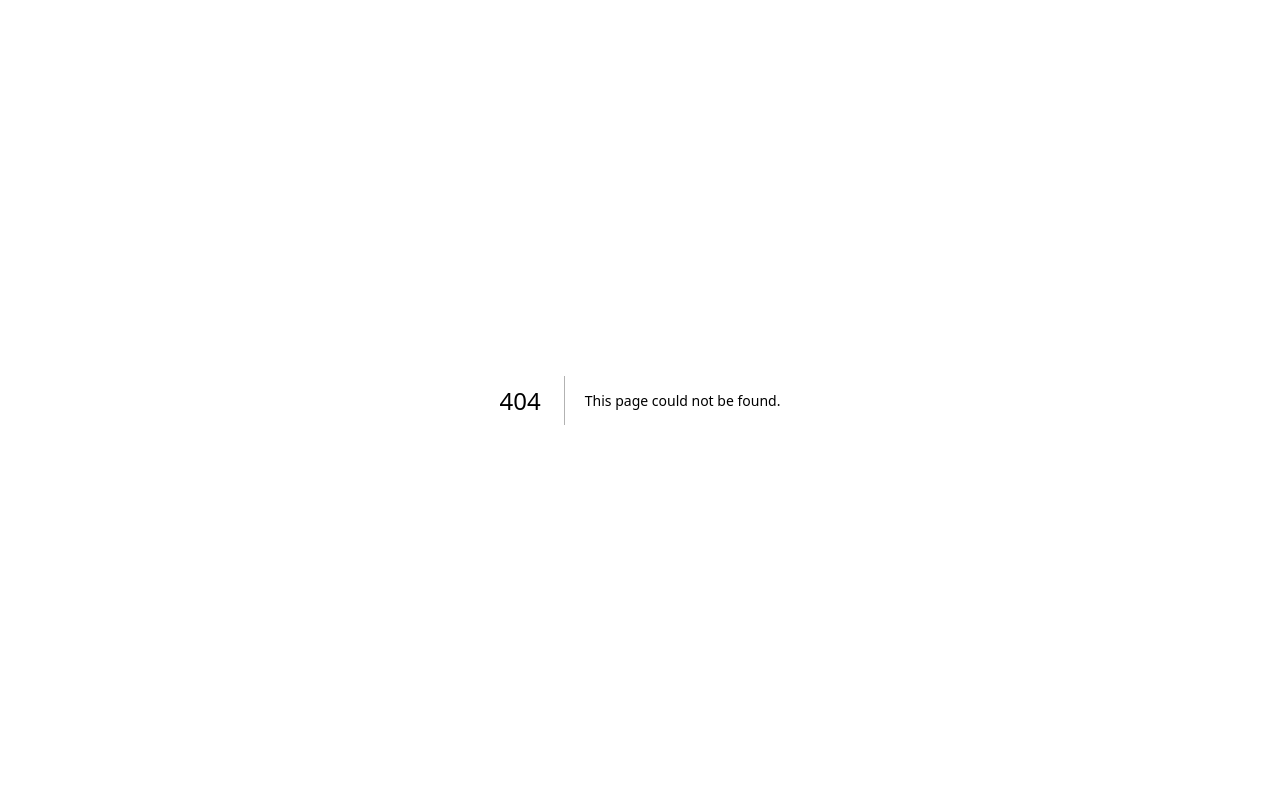
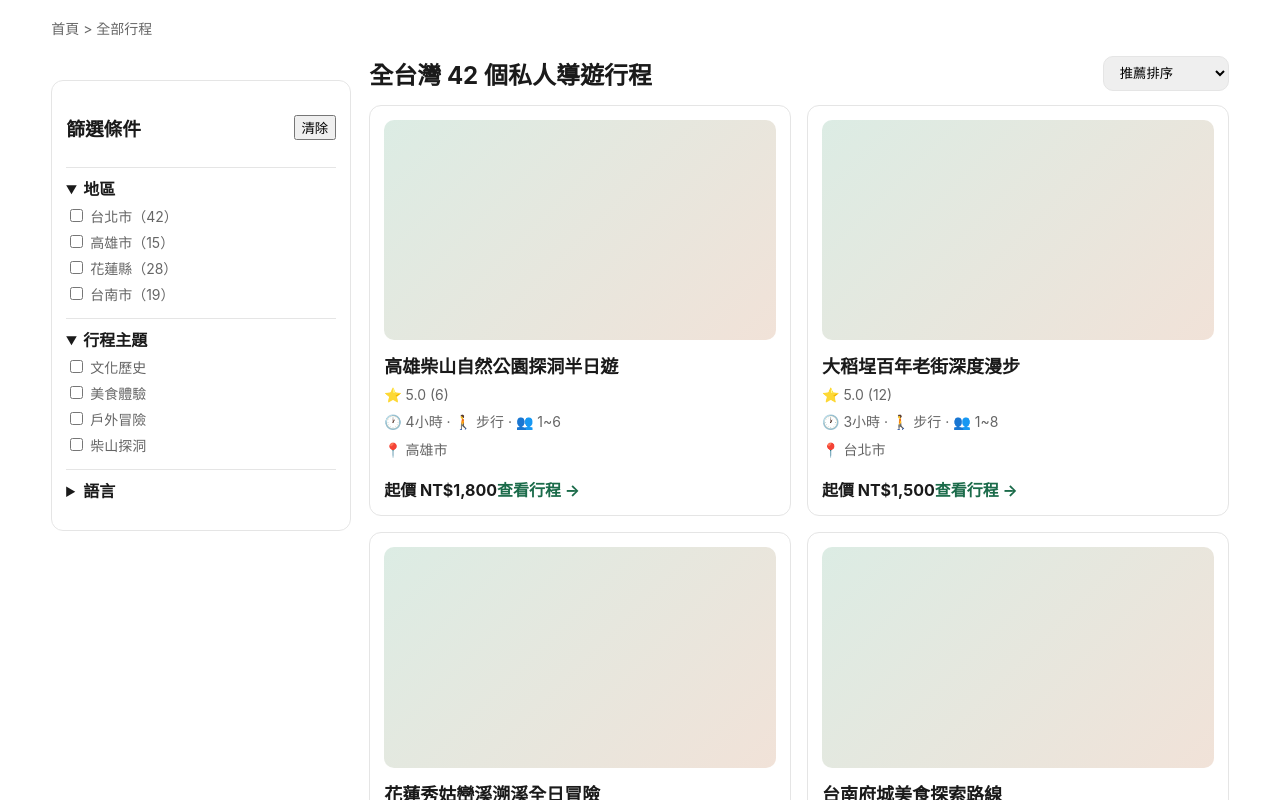
Before and after one commit to smallwei0301/tour-platform, a Next.js app in the folder apps/web/: page /activities in a window 1280 px wide. Before the commit this address had no page. Shown: the top 800 px of the page. Built offline with nearby package versions, Linux system fonts and the light colour scheme.

Commit message:
feat(ui): add activities listing page with filter sidebar and sort header

```diff
--- /dev/null
+++ b/apps/web/app/activities/page.tsx
@@ -0,0 +1,73 @@
+import Link from 'next/link';
+
+const cards = [
+  { slug: 'chaishan-cave-tour', title: '高雄柴山自然公園探洞半日遊', rating: '5.0 (6)', meta: '🕐 4小時 · 🚶 步行 · 👥 1~6', region: '高雄市', price: 'NT$1,800' },
+  { slug: 'dadadaocheng-walk', title: '大稻埕百年老街深度漫步', rating: '5.0 (12)', meta: '🕐 3小時 · 🚶 步行 · 👥 1~8', region: '台北市', price: 'NT$1,500' },
+  { slug: 'hualien-river', title: '花蓮秀姑巒溪溯溪全日冒險', rating: '5.0 (14)', meta: '🕐 全天 · 🚐 包車 · 👥 1~8', region: '花蓮縣', price: 'NT$3,200' },
+  { slug: 'tainan-food', title: '台南府城美食探索路線', rating: '4.9 (9)', meta: '🕐 4小時 · 🛵 機車 · 👥 1~4', region: '台南市', price: 'NT$1,200' }
+];
+
+export default function ActivitiesPage() {
+  return (
+    <main className="tp-container tp-activities">
+      <div className="tp-breadcrumb">首頁 &gt; 全部行程</div>
+      <section className="tp-activities-layout">
+        <aside className="tp-filter">
+          <div className="tp-filter-head">
+            <h3>篩選條件</h3>
+            <button>清除</button>
+          </div>
+
+          <details open>
+            <summary>地區</summary>
+            <label><input type="checkbox"/> 台北市（42）</label>
+            <label><input type="checkbox"/> 高雄市（15）</label>
+            <label><input type="checkbox"/> 花蓮縣（28）</label>
+            <label><input type="checkbox"/> 台南市（19）</label>
+          </details>
+
+          <details open>
+            <summary>行程主題</summary>
+            <label><input type="checkbox"/> 文化歷史</label>
+            <label><input type="checkbox"/> 美食體驗</label>
+            <label><input type="checkbox"/> 戶外冒險</label>
+            <label><input type="checkbox"/> 柴山探洞</label>
+          </details>
+
+          <details>
+            <summary>語言</summary>
+            <label><input type="checkbox"/> 中文</label>
+            <label><input type="checkbox"/> 英語</label>
+            <label><input type="checkbox"/> 日語</label>
+          </details>
+        </aside>
+
+        <section>
+          <div className="tp-result-head">
+            <h2>全台灣 42 個私人導遊行程</h2>
+            <select aria-label="排序">
+              <option>推薦排序</option>
+              <option>價格：低到高</option>
+              <option>價格：高到低</option>
+              <option>評分：高到低</option>
+            </select>
+          </div>
+
+          <div className="tp-card-grid tp-card-grid-activities">
+            {cards.map((c) => (
+              <article className="tp-card" key={c.slug}>
+                <div className="tp-card-img" />
+                <h3>{c.title}</h3>
+                <p>⭐ {c.rating}</p>
+                <p>{c.meta}</p>
+                <p>📍 {c.region}</p>
+                <strong>起價 {c.price}</strong>
+                <Link className="tp-link" href={`/experiences/${c.slug}`}>查看行程 →</Link>
+              </article>
+            ))}
+          </div>
+        </section>
+      </section>
+    </main>
+  );
+}
--- a/apps/web/app/globals.css
+++ b/apps/web/app/globals.css
@@ -81,3 +81,26 @@ a { color: inherit; text-decoration: none; }
   .tp-card-grid { grid-template-columns: 1fr; }
   .tp-footer-grid { grid-template-columns: 1fr; }
 }
+
+
+.tp-breadcrumb { color: var(--tp-muted); font-size: 14px; margin: 18px 0; }
+.tp-activities { padding-bottom: 40px; }
+.tp-activities-layout { display: grid; gap: 18px; grid-template-columns: 300px minmax(0, 1fr); }
+.tp-filter { border: 1px solid var(--tp-border); border-radius: 12px; padding: 14px; height: fit-content; position: sticky; top: 80px; }
+.tp-filter-head { display: flex; justify-content: space-between; align-items: center; margin-bottom: 8px; }
+.tp-filter details { border-top: 1px solid var(--tp-border); padding: 8px 0; }
+.tp-filter summary { font-weight: 700; cursor: pointer; margin-bottom: 6px; }
+.tp-filter label { display: block; font-size: 14px; color: var(--tp-muted); margin: 6px 0; }
+.tp-result-head { display: flex; justify-content: space-between; align-items: center; margin-bottom: 14px; }
+.tp-result-head h2 { margin: 0; font-size: 24px; }
+.tp-result-head select { border: 1px solid var(--tp-border); border-radius: 10px; padding: 8px 12px; }
+.tp-card-grid-activities { grid-template-columns: repeat(2, minmax(0, 1fr)); }
+
+@media (max-width: 1024px) {
+  .tp-activities-layout { grid-template-columns: 1fr; }
+  .tp-filter { position: static; }
+}
+@media (max-width: 768px) {
+  .tp-card-grid-activities { grid-template-columns: 1fr; }
+  .tp-result-head { flex-direction: column; align-items: flex-start; gap: 8px; }
+}
```
